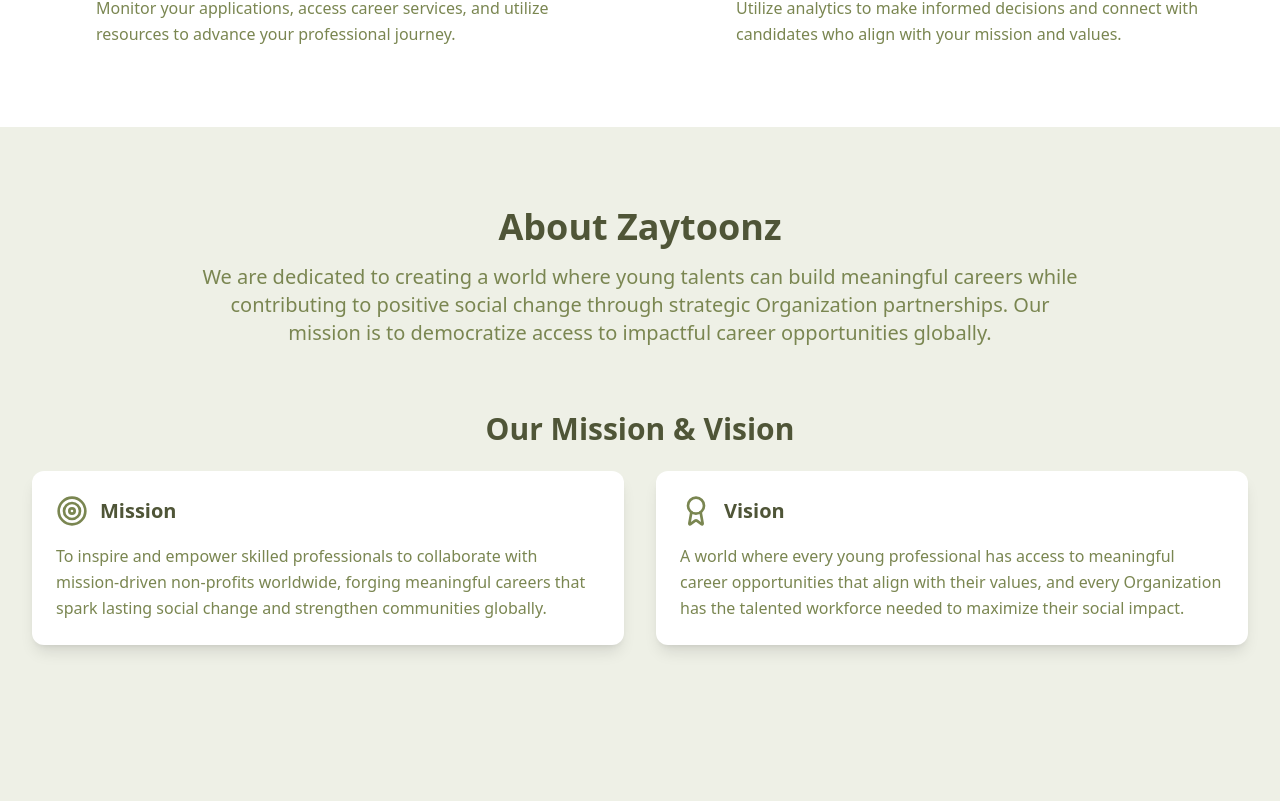
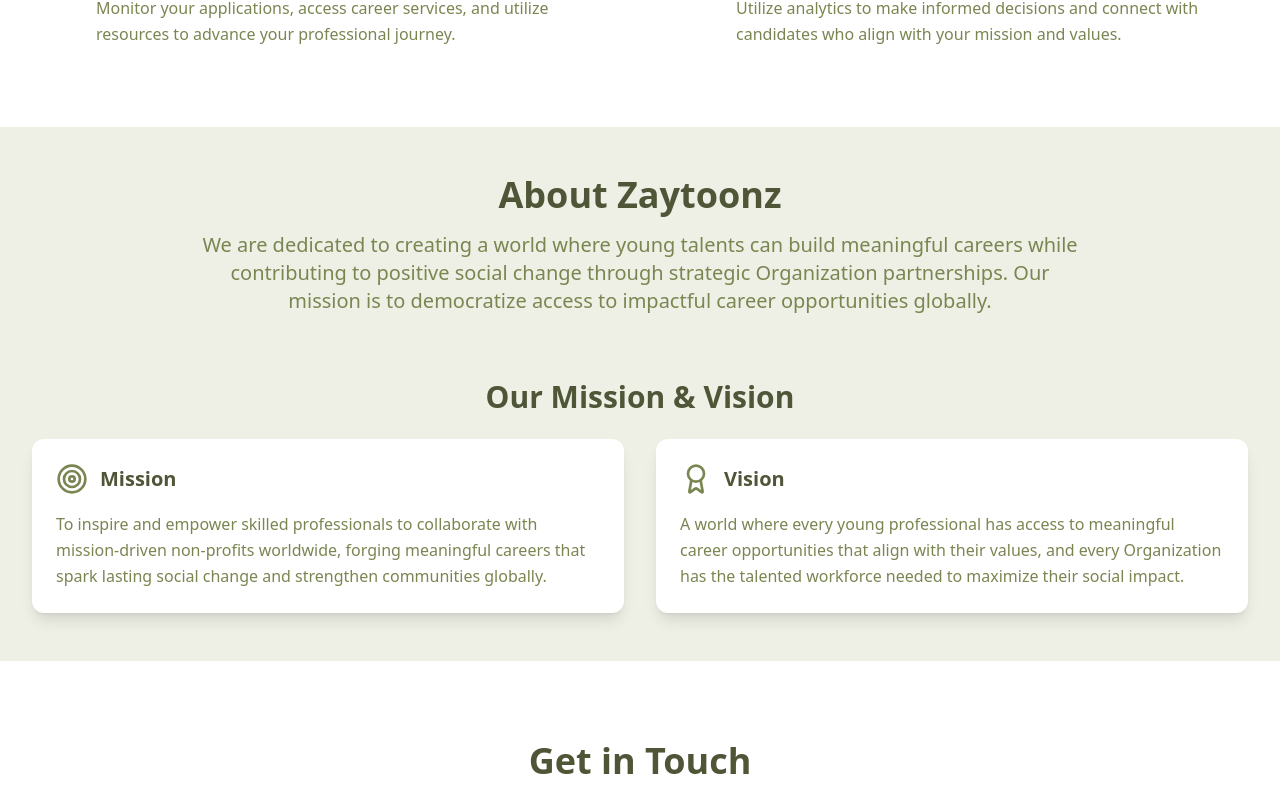
Before and after one commit to theunknown2025/Zaytoonz_NGO, a Next.js app: page / in a window 1280 px wide. Shown: the part 2513-3314 px from the top of the page. Built offline with nearby package versions, Linux system fonts and the light colour scheme; no server answers; the database is empty.

Commit message:
fix margins

```diff
--- a/app/LandingPage/LandingPage.tsx
+++ b/app/LandingPage/LandingPage.tsx
@@ -415,7 +415,7 @@
       </section>
 
       {/* About Section */}
-      <section id="about" className="py-20 bg-olive-100">
+      <section id="about" className="py-12 bg-olive-100">
         <div className="max-w-7xl mx-auto px-4 sm:px-6 lg:px-8">
           <div className="text-center mb-16">
             <h2 className="text-4xl font-bold text-olive-800 mb-4">
@@ -428,7 +428,7 @@
             </p>
           </div>
 
-          <div className="mb-20">
+          <div className="mb-07">
             <h3 className="text-3xl font-bold text-olive-800 mb-6 text-center">Our Mission & Vision</h3>
             <div className="grid lg:grid-cols-2 gap-8">
               <div className="bg-white rounded-xl p-6 shadow-lg">
```
